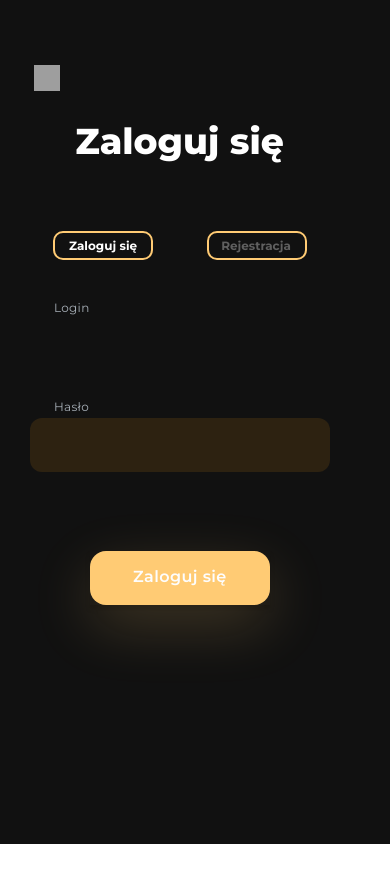
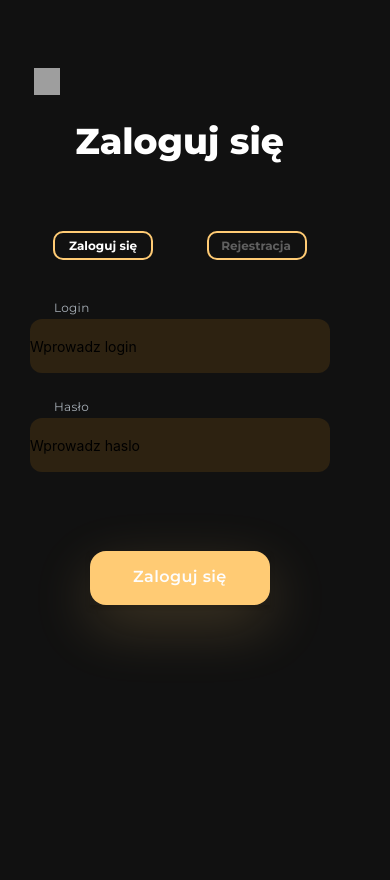
Before and after one commit to Hopent/Astronomy_App, a React Native app: screen /Logowanie in a window 390 px wide. Before the commit the page ends 844 px from the top, so only its background shows below. Built offline with nearby package versions, Linux system fonts and the light colour scheme; grey boxes are pictures that could not be loaded.

Commit message:
Update Logowanie.js

```diff
--- a/screens/Logowanie.js
+++ b/screens/Logowanie.js
@@ -1,4 +1,5 @@
 import * as React from "react";
+import { useState } from "react";
 import { Image } from "react-native";
 import { StyleSheet, Pressable, Text, View, TextInput } from "react-native";
 import { useNavigation } from "@react-navigation/native";
@@ -6,7 +7,16 @@ import { FontSize, FontFamily, Color, Border, Padding } from "../GlobalStyles";
 
 const Logowanie = () => {
   const navigation = useNavigation();
+  const [login, setLogin] = useState("");
+  const [password, setPassword] = useState("");
 
+  const handleLogin = () => {
+    if (login == password) {
+      navigation.navigate("Home");
+    } else {
+      alert("Zły login lub hasło.");
+    }
+  };
   return (
     <View style={styles.logowanie}>
       <Pressable
@@ -33,22 +43,33 @@ const Logowanie = () => {
         </View>
         <Pressable
           style={styles.przycisk}
-          onPress={() => navigation.navigate("Home")}
+          onPress={handleLogin}
+
         >
           <View style={styles.rectangle} />
           <Text style={styles.zalogujSi2}>Zaloguj się</Text>
         </Pressable>
         <Text style={styles.zalogujSi3}>Zaloguj się</Text>
         <View style={styles.panelLogowania}>
-          <View style={styles.hasoParent}>
-            <Text style={styles.haso}>Hasło</Text>
+          <View style={styles.loginParent}>
+            <Text style={styles.haso}>Login</Text>
             <View style={styles.frame}>
-              <TextInput style={styles.rectangle1} />
+              <TextInput
+              placeholder="Wprowadz login"
+              className="rectangle1"
+              onChangeText={(text) => setLogin(text)}
+              style={styles.rectangle1} />
             </View>
           </View>
-          <View style={styles.loginParent}>
-            <Text style={styles.login}>Login</Text>
-            <TextInput style={styles.frame1} />
+          <View style={styles.hasoParent}>
+            <Text style={styles.login}>Hasło</Text>
+            <View style={styles.frame}>
+              <TextInput
+              secureTextEntry={true}
+              placeholder="Wprowadz haslo"
+              onChangeText={(text) => setPassword(text)}
+              style={styles.rectangle1} />
+            </View>
           </View>
         </View>
       </View>
@@ -65,7 +86,6 @@ const styles = StyleSheet.create({
     maxHeight: "100%",
   },
   zamknij: {
-    position: "absolute",
     left: "8.61%",
     top: "7.69%",
     right: "84.72%",
@@ -266,12 +286,12 @@ const styles = StyleSheet.create({
     overflow: "hidden",
   },
   logowanie: {
-    position: "relative",
+    position: "absolute",
     borderRadius: Border.br_21xl,
     backgroundColor: Color.colorGray_500,
     flex: 1,
     width: "100%",
-    height: 780,
+    height: 880,
     overflow: "hidden",
   },
 });
```
